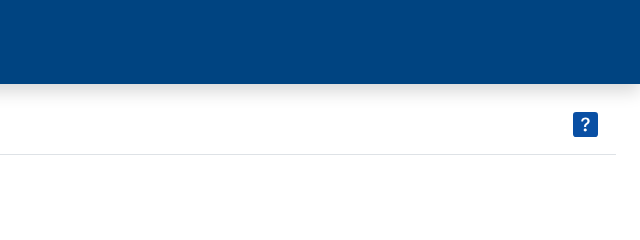
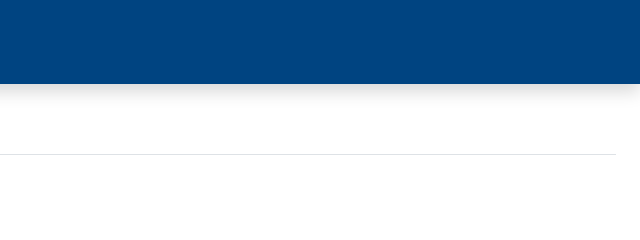
Before and after one commit to a01750264/Hackaton, a website: page views/queLesInteresa.html in a window 1280 px wide. Shown: the top 240 px of the page, 640-1280 px from the left. Drawn offline with nearby package versions, Linux system fonts and the light colour scheme; files that its build step writes are made by us from their sources; files whose address does not match are found by name.

Commit message:
Versión Final

```diff
--- a/views/queLesInteresa.html
+++ b/views/queLesInteresa.html
@@ -119,11 +119,6 @@
             <div
                 class="d-flex justify-content-between flex-wrap flex-md-nowrap align-items-center pt-3 pb-2 mb-3 border-bottom" >
                 <h1 class="h2">¿Qué nos interesa?</h1>
-                <button type="button" class="btn" data-toggle="popover" data-placement="left" title="Popover title" data-content="And here's some amazing content. It's very engaging. Right?">
-                    <svg xmlns="http://www.w3.org/2000/svg" width="25" height="25" fill="rgba(09, 79, 164)" class="bi bi-question-square-fill" viewBox="0 0 16 16"  style="margin-right: 5px;">
-                        <path d="M2 0a2 2 0 0 0-2 2v12a2 2 0 0 0 2 2h12a2 2 0 0 0 2-2V2a2 2 0 0 0-2-2H2zm3.496 6.033a.237.237 0 0 1-.24-.247C5.35 4.091 6.737 3.5 8.005 3.5c1.396 0 2.672.73 2.672 2.24 0 1.08-.635 1.594-1.244 2.057-.737.559-1.01.768-1.01 1.486v.105a.25.25 0 0 1-.25.25h-.81a.25.25 0 0 1-.25-.246l-.004-.217c-.038-.927.495-1.498 1.168-1.987.59-.444.965-.736.965-1.371 0-.825-.628-1.168-1.314-1.168-.803 0-1.253.478-1.342 1.134-.018.137-.128.25-.266.25h-.825zm2.325 6.443c-.584 0-1.009-.394-1.009-.927 0-.552.425-.94 1.01-.94.609 0 1.028.388 1.028.94 0 .533-.42.927-1.029.927z"/>
-                    </svg>
-                </button>
             </div>
         </main>
 
```
Also changed, not shown: views/extra.html (+0 -3 lines), views/index.html (+0 -3 lines).
